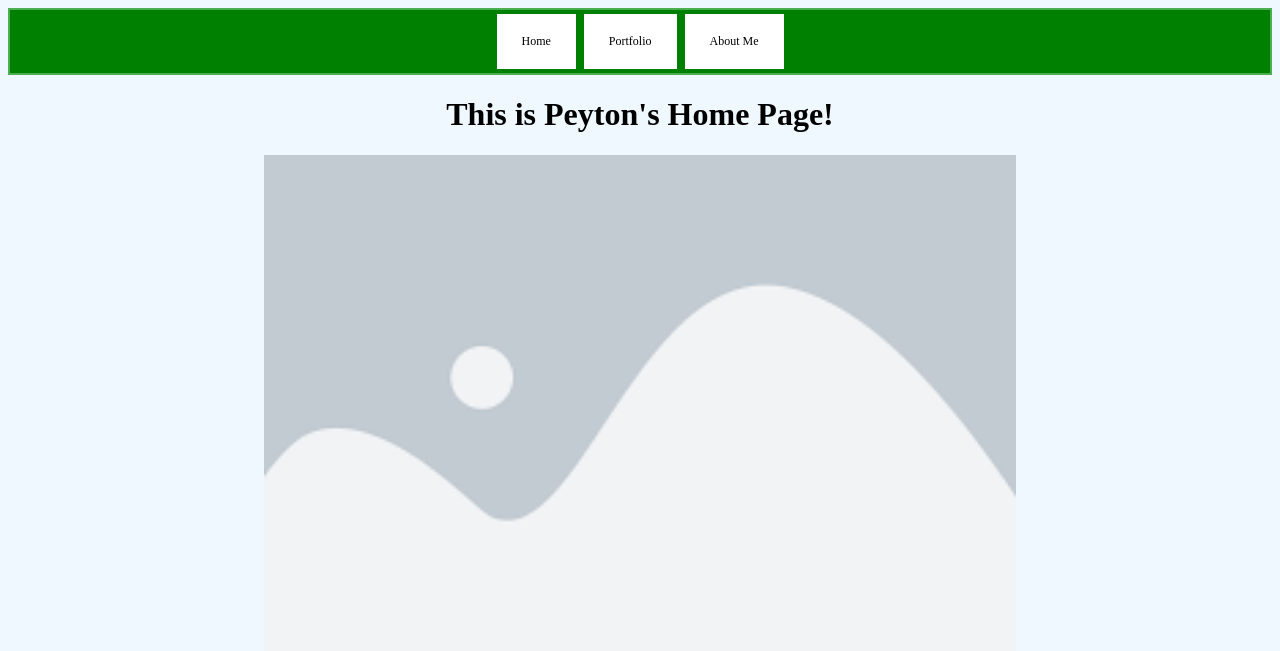
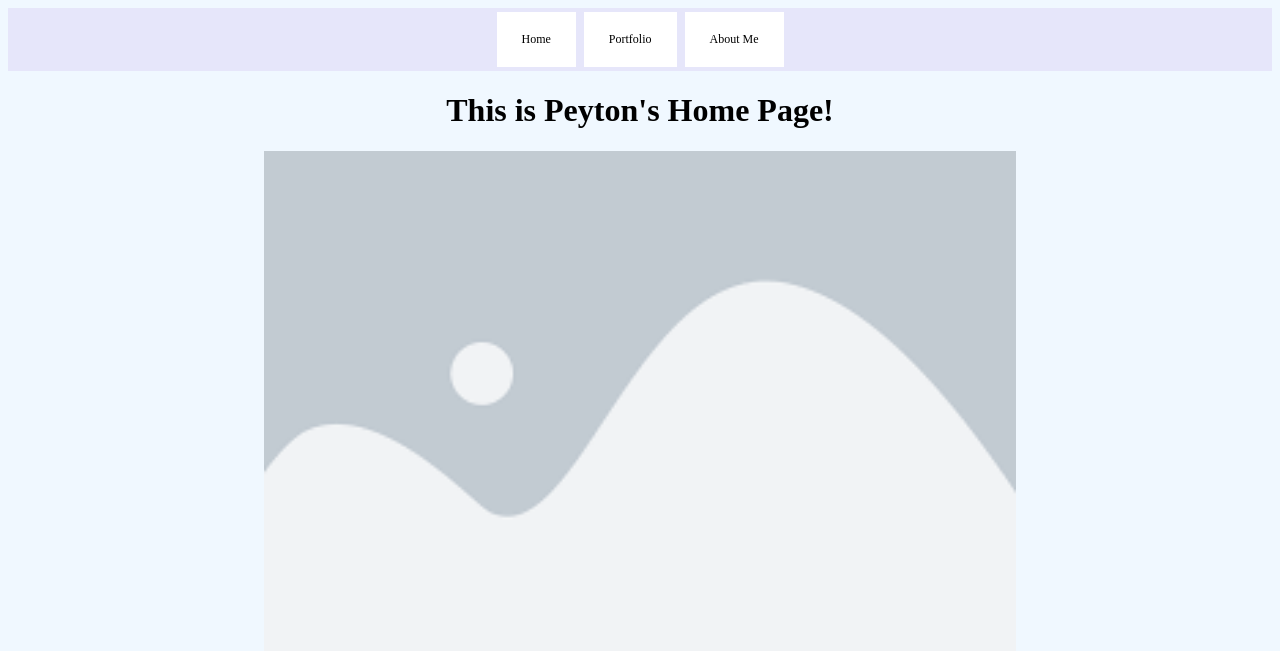
Before and after one commit to PSlape2/PrinciplesWebsite, a plain HTML site: page index.html in a window 1280 px wide. Shown: the top 651 px of the page. Drawn offline with Linux system fonts and the light colour scheme.

Commit message:
Update index.html

```diff
--- a/index.html
+++ b/index.html
@@ -33,11 +33,8 @@
         padding: 10px, 10px;
       }
       .sticky {
-        position: -webkit-sticky; /* Safari */
         position: sticky;
         top: 0;
-        background-color: green;
-        border: 2px solid #4CAF50;
       }
   </style>
   <body bgcolor="aliceblue">
```
